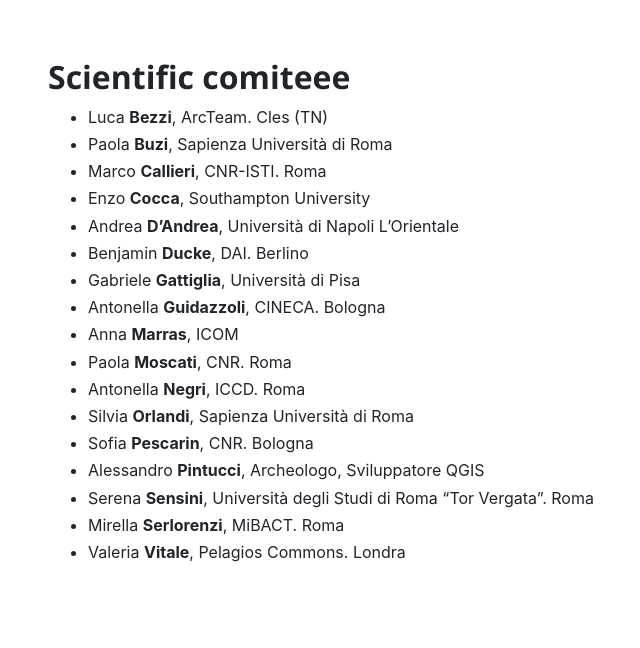
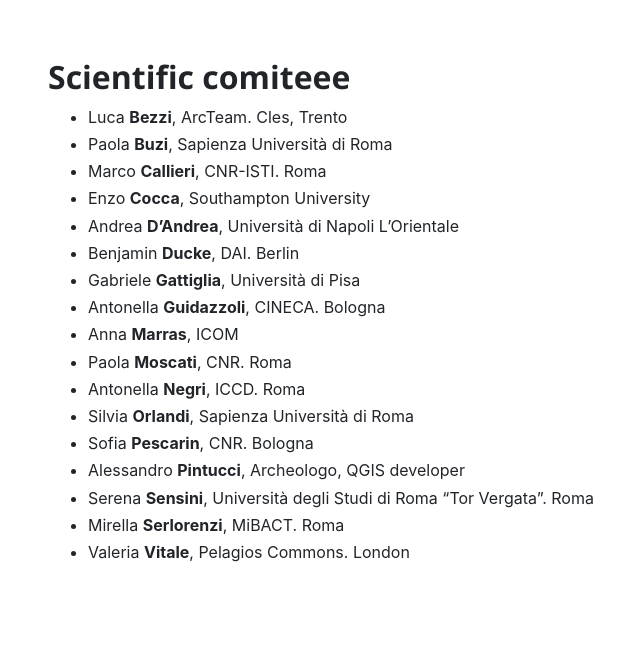
Before and after one commit to archeofoss/archeofoss2020, a Jekyll site: the page built from en/index.md, in a window 1280 px wide and 900 px high, scrolled down 5833 px. Shown: the part 153-801 px from the top of the window, without its empty margins (227-867 px from the left). Built offline with Jekyll 4.4.1, drawn with Linux system fonts in a browser that asks for light colours; nearby versions of some CDN libraries.

Commit message:
typo fix

```diff
--- a/en/index.md
+++ b/en/index.md
@@ -156,12 +156,12 @@
 # About
 
 ## Scientific comiteee
-- Luca **Bezzi**, ArcTeam. Cles (TN)
+- Luca **Bezzi**, ArcTeam. Cles, Trento
 - Paola **Buzi**, Sapienza Università di Roma
 - Marco **Callieri**, CNR-ISTI. Roma
 - Enzo **Cocca**, Southampton University
 - Andrea **D'Andrea**, Università di Napoli L'Orientale
-- Benjamin **Ducke**, DAI. Berlino
+- Benjamin **Ducke**, DAI. Berlin
 - Gabriele **Gattiglia**, Università di Pisa
 - Antonella **Guidazzoli**, CINECA. Bologna
 - Anna **Marras**, ICOM
@@ -169,10 +169,10 @@
 - Antonella **Negri**, ICCD. Roma
 - Silvia **Orlandi**, Sapienza Università di Roma
 - Sofia **Pescarin**, CNR. Bologna
-- Alessandro **Pintucci**, Archeologo, Sviluppatore QGIS
+- Alessandro **Pintucci**, Archeologo, QGIS developer
 - Serena **Sensini**, Università degli Studi di Roma "Tor Vergata". Roma
 - Mirella **Serlorenzi**, MiBACT. Roma
-- Valeria **Vitale**, Pelagios Commons. Londra
+- Valeria **Vitale**, Pelagios Commons. London
 
 ## Organizing committee
 - Julian **Bogdani**
```
